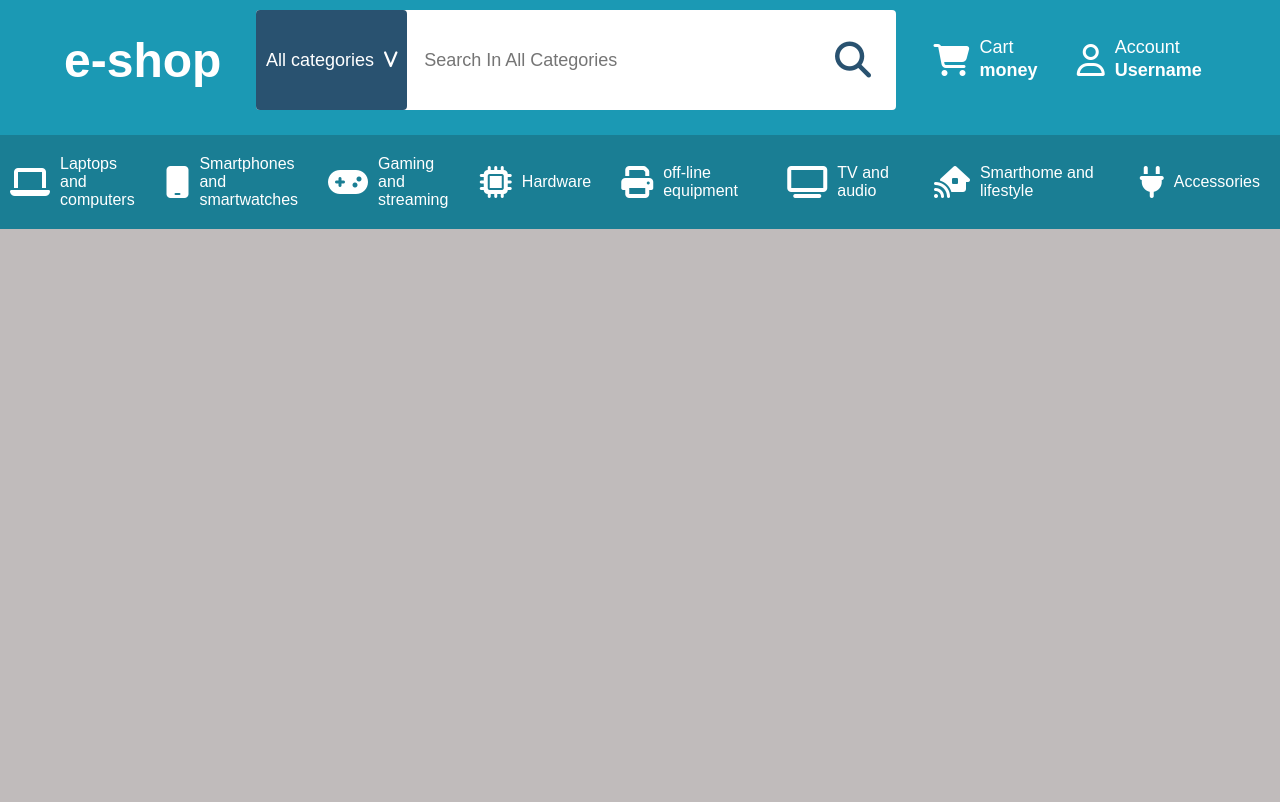
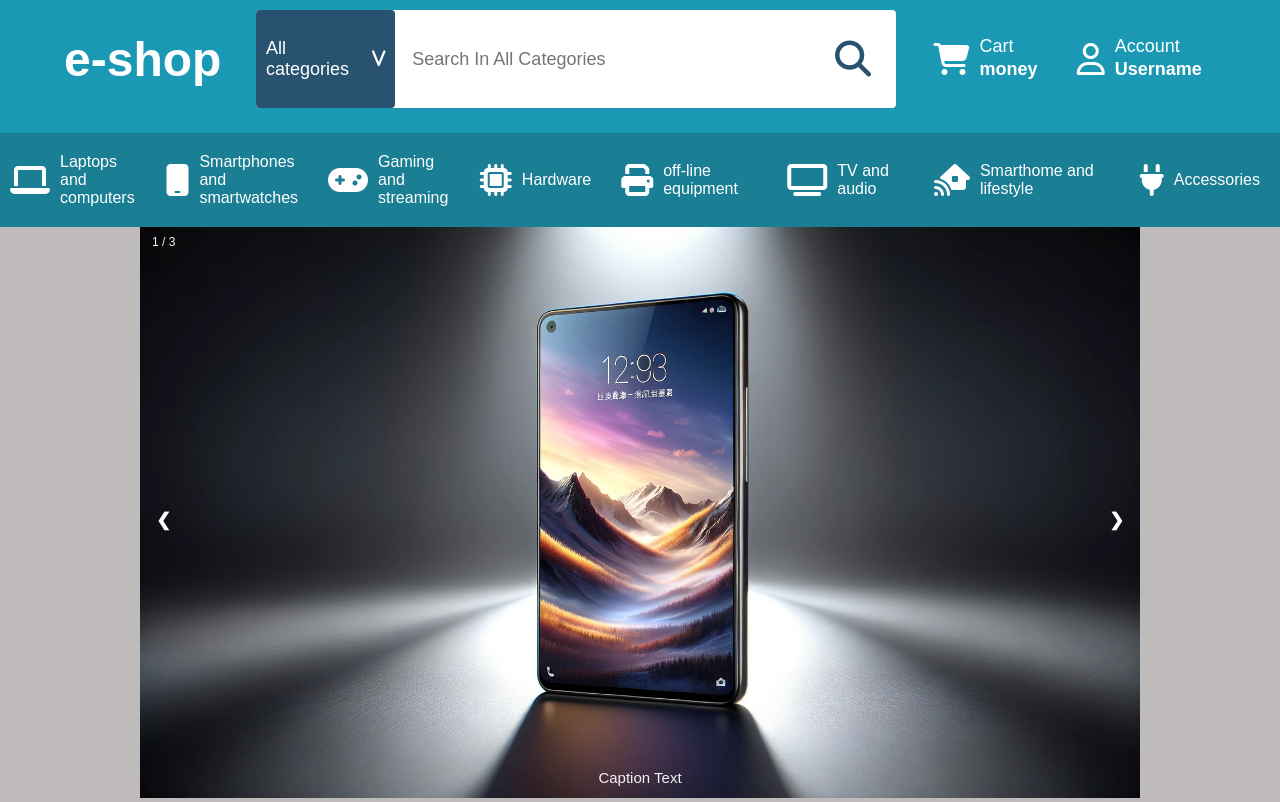
Before and after one commit to Hil4ri0n/TechShop, a Django app: page / in a window 1280 px wide. Before the commit the page ends 229 px from the top, so only its background shows below. Run offline with Django 5.2, Linux system fonts and the light colour scheme; some libraries are stand-ins or nearby versions; some web fonts are replaced.

Commit message:
added slideshow

```diff
--- /dev/null
+++ b/shop/static/shop/js/slideShow.js
@@ -0,0 +1,28 @@
+let slideIndex = 1;
+showSlides(slideIndex);
+
+// Next/previous controls
+function plusSlides(n) {
+  showSlides(slideIndex += n);
+}
+
+// Thumbnail image controls
+function currentSlide(n) {
+  showSlides(slideIndex = n);
+}
+
+function showSlides(n) {
+  let i;
+  let slides = document.getElementsByClassName("mySlides");
+  let dots = document.getElementsByClassName("dot");
+  if (n > slides.length) {slideIndex = 1}
+  if (n < 1) {slideIndex = slides.length}
+  for (i = 0; i < slides.length; i++) {
+    slides[i].style.display = "none";
+  }
+  for (i = 0; i < dots.length; i++) {
+    dots[i].className = dots[i].className.replace(" active", "");
+  }
+  slides[slideIndex-1].style.display = "block";
+  dots[slideIndex-1].className += " active";
+}
--- a/shop/static/shop/main_page.css
+++ b/shop/static/shop/main_page.css
@@ -20,9 +20,10 @@
 
 .navbar{
     width: 100%;
-    position: absolute;
+    position: relative;
     top: 0;
     background-color: #1b99b4;
+    z-index: 3;
 }
 
 .first-row{
--- /dev/null
+++ b/shop/static/shop/slideshow.css
@@ -0,0 +1,92 @@
+* {box-sizing:border-box}
+
+/* Slideshow container */
+
+.slideshow{
+  width: 100%;
+}
+
+.slideshow-container {
+  max-width: 1000px;
+  position: relative;
+  margin: auto;
+}
+
+/* Hide the images by default */
+.mySlides {
+  display: none;
+}
+
+/* Next & previous buttons */
+.prev, .next {
+  cursor: pointer;
+  position: absolute;
+  top: 50%;
+  width: auto;
+  margin-top: -22px;
+  padding: 16px;
+  color: white;
+  font-weight: bold;
+  font-size: 18px;
+  transition: 0.6s ease;
+  border-radius: 0 3px 3px 0;
+  user-select: none;
+}
+
+/* Position the "next button" to the right */
+.next {
+  right: 0;
+  border-radius: 3px 0 0 3px;
+}
+
+/* On hover, add a black background color with a little bit see-through */
+.prev:hover, .next:hover {
+  background-color: rgba(0,0,0,0.8);
+}
+
+/* Caption text */
+.text {
+  color: #f2f2f2;
+  font-size: 15px;
+  padding: 8px 12px;
+  position: absolute;
+  bottom: 8px;
+  width: 100%;
+  text-align: center;
+}
+
+/* Number text (1/3 etc) */
+.numbertext {
+  color: #f2f2f2;
+  font-size: 12px;
+  padding: 8px 12px;
+  position: absolute;
+  top: 0;
+}
+
+/* The dots/bullets/indicators */
+.dot {
+  cursor: pointer;
+  height: 15px;
+  width: 15px;
+  margin: 0 2px;
+  background-color: #bbb;
+  border-radius: 50%;
+  display: inline-block;
+  transition: background-color 0.6s ease;
+}
+
+.active, .dot:hover {
+  background-color: #717171;
+}
+
+/* Fading animation */
+.fade {
+  animation-name: fade;
+  animation-duration: 1.5s;
+}
+
+@keyframes fade {
+  from {opacity: .4}
+  to {opacity: 1}
+}
--- a/shop/templates/shop/main_page.html
+++ b/shop/templates/shop/main_page.html
@@ -5,10 +5,12 @@
     <meta charset="UTF-8">
     <title>Main Page</title>
     <link type="text/css" rel="stylesheet" href="{% static 'shop/main_page.css' %}">
+    <link type="text/css" rel="stylesheet" href="{% static 'shop/slideshow.css' %}">
     <script src="https://kit.fontawesome.com/975f0ff2c3.js" crossorigin="anonymous"></script>
 </head>
 <body>
-    <nav>
+    <div class="main-container">
+        <nav>
        <div class="navbar">
             <div class="first-row">
                 <div class="site-header"><h1>e-shop</h1></div>
@@ -396,42 +398,35 @@
             </div>
         </div>
     </nav>
+        <div class="slideshow">
+            <div class="slideshow-container">
+              <div class="mySlides fade">
+                <div class="numbertext">1 / 3</div>
+                <img src="{% static 'shop/img/phone1.png' %}" style="width:100%">
+                <div class="text">Caption Text</div>
+              </div>
+
+              <div class="mySlides fade">
+                <div class="numbertext">2 / 3</div>
+                <img src="{% static 'shop/img/phone2.png' %}" style="width:100%">
+                <div class="text">Caption Two</div>
+              </div>
+
+              <div class="mySlides fade">
+                <div class="numbertext">3 / 3</div>
+                <img src="{% static 'shop/img/phone4.png' %}" style="width:100%">
+                <div class="text">Caption Three</div>
+              </div>
+
+              <a class="prev" onclick="plusSlides(-1)">&#10094;</a>
+              <a class="next" onclick="plusSlides(1)">&#10095;</a>
+            </div>
+        </div>
+    </div>
+
+
 <script src="{% static 'shop/js/searchBar.js' %}"></script>
-<script>
-
-    function openMenu(){
-        let menu = this.getElementsByClassName("menu-list")[0];
-        menu.classList.add("open");
-    }
-
-    function closeMenu(){
-        let menu = this.getElementsByClassName("menu-list")[0];
-        menu.classList.remove("open");
-    }
-
-    function openSubmenu(){
-        let menu = this.getElementsByClassName("submenu-list")[0];
-        menu.classList.add("open");
-    }
-
-    function closeSubmenu(){
-        let menu = this.getElementsByClassName("submenu-list")[0];
-        menu.classList.remove("open");
-    }
-
-    let categories = document.getElementsByClassName("category-menu");
-
-    for(let category of categories){
-        category.addEventListener('mouseover', openMenu);
-        category.addEventListener("mouseout", closeMenu);
-        let name = category.getElementsByClassName("option-name")[0].innerHTML;
-        console.log(name);
-        let subcategories = category.getElementsByClassName('menu-list')[0].getElementsByTagName("li");
-        for(let subcategory of subcategories){
-            subcategory.addEventListener("mouseover", openSubmenu);
-            subcategory.addEventListener("mouseout", closeSubmenu);
-        }
-    }
-</script>
+<script src="{% static 'shop/js/mainMenu.js' %}"></script>
+<script src="{% static 'shop/js/slideShow.js' %}"></script>
 </body>
 </html>
```
Also changed, not shown: shop/static/shop/js/mainMenu.js (added, +33 -0 lines), shop/static/shop/img/phone1.png (added), shop/static/shop/img/phone2.png (added), shop/static/shop/img/phone3.png (added), shop/static/shop/img/phone4.png (added).
